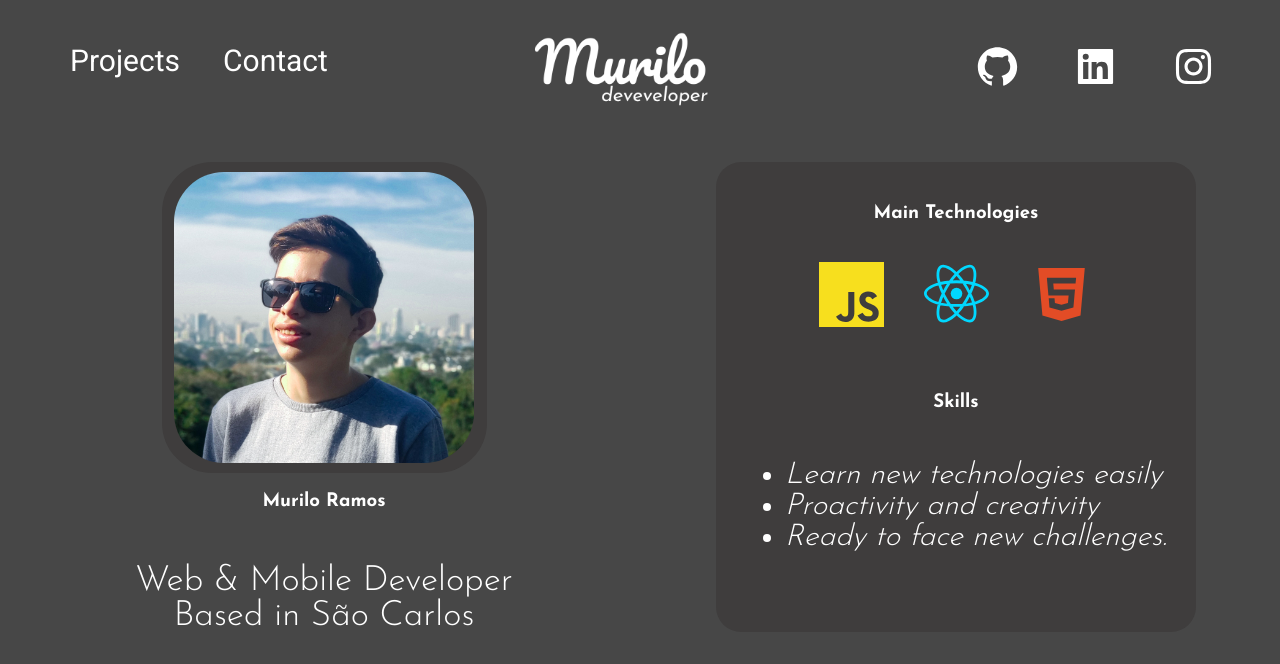
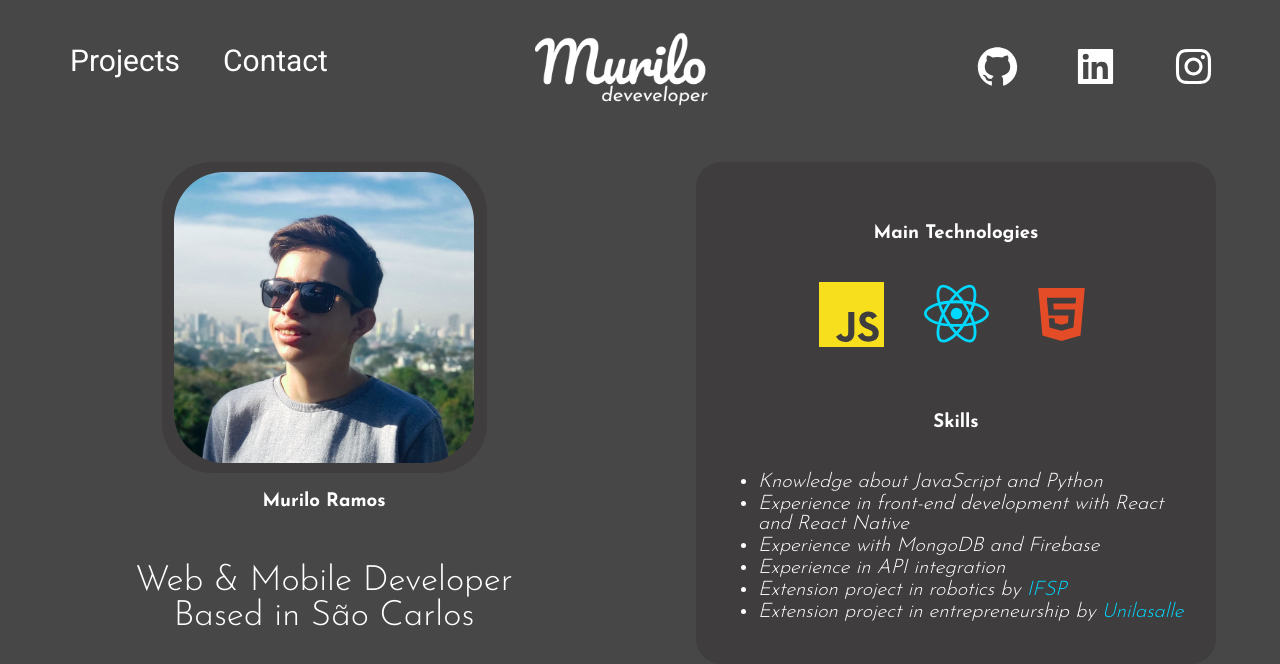
Before and after one commit to MuriEdu/Portfolio, a React (Create React App) app: page / in a window 1280 px wide. Shown: the top 664 px of the page. Built offline with nearby package versions, Linux system fonts and the light colour scheme; no server answers; the database is empty.

Commit message:
home page update

```diff
--- a/src/pages/Home/index.js
+++ b/src/pages/Home/index.js
@@ -21,7 +21,10 @@ import { SiJavascript } from "react-icons/si";
 
 import { motion } from "framer-motion";
 
+import { getData } from "../../services/firebase";
+
 function Home() {
+  getData();
   const [isMenuVisible, setIsMenuVisible] = useState(false);
 
   const variants = {
@@ -45,9 +48,9 @@ function Home() {
                 onClick={() => setIsMenuVisible(false)}
               />
             </button>
-            //<Link className="side-menu-link" to="/projects">
-            //  Projects
-           // </Link>
+            <Link className="side-menu-link" to="/projects">
+              Projects{" "}
+            </Link>
             <Link className="side-menu-link" to="/contact">
               Contact
             </Link>
@@ -119,9 +122,36 @@ function Home() {
             </div>
             <h3 className="tech-products">Skills</h3>
             <ul className="skills-list">
-              <li>Learn new technologies easily</li>
-              <li>Proactivity and creativity</li>
-              <li>Ready to face new challenges.</li>
+              <li className="skills-items">
+                Knowledge about JavaScript and Python
+              </li>
+              <li className="skills-items">
+                Experience in front-end development with React and React Native
+              </li>
+              <li className="skills-items">
+                Experience with MongoDB and Firebase
+              </li>
+              <li className="skills-items">Experience in API integration</li>
+              <li className="skills-items">
+                Extension project in robotics by{" "}
+                <a
+                  className="skills-links"
+                  href="https://www.ifsp.edu.br/"
+                  target={"_blank"}
+                >
+                  IFSP
+                </a>
+              </li>
+              <li className="skills-items">
+                Extension project in entrepreneurship by{" "}
+                <a
+                  className="skills-links"
+                  href="https://www.unilasalle.edu.br/introducao"
+                  target={"_blank"}
+                >
+                  Unilasalle
+                </a>{" "}
+              </li>
             </ul>
           </div>
         </div>
--- a/src/pages/Home/styles/contentsStyle.css
+++ b/src/pages/Home/styles/contentsStyle.css
@@ -63,7 +63,8 @@
   background-color: #3f3d3d;
   border-radius: 25px;
   width: 480px;
-  height: 470px;
+  height: fit-content;
+  padding: 20px;
 }
 
 .tech-products {
@@ -95,9 +96,23 @@
 .skills-list {
   color: #fff;
   font-family: "Josefin Sans", sans-serif;
-  font-size: 30px;
+  font-size: 20px;
   font-style: italic;
   font-weight: 500;
+}
+
+.skills-items {
+  margin: 2px;
+}
+
+.skills-links {
+  color: #00d8ff;
+  text-decoration: none;
+}
+
+.skills-links:hover {
+  transition: 0.2s;
+  color: #016b7e;
 }
 
 /* RESPONSIVE */
--- a/src/pages/Projects/index.js
+++ b/src/pages/Projects/index.js
@@ -3,11 +3,7 @@ import { Link } from "react-router-dom";
 
 import "./styles.css";
 
-import { getData } from "../../services/firebase";
-
 function Projects() {
-  getData();
-
   const data = JSON.parse(window.sessionStorage.getItem("@PRODUCTS"));
 
   const products = data.reverse().map((item) => {
--- a/src/pages/Projects/styles.css
+++ b/src/pages/Projects/styles.css
@@ -85,6 +85,7 @@
   background-color: #3d3d3d;
   margin: 20px;
   color: #fff;
+  cursor: pointer;
 }
 
 .products:hover {
```
